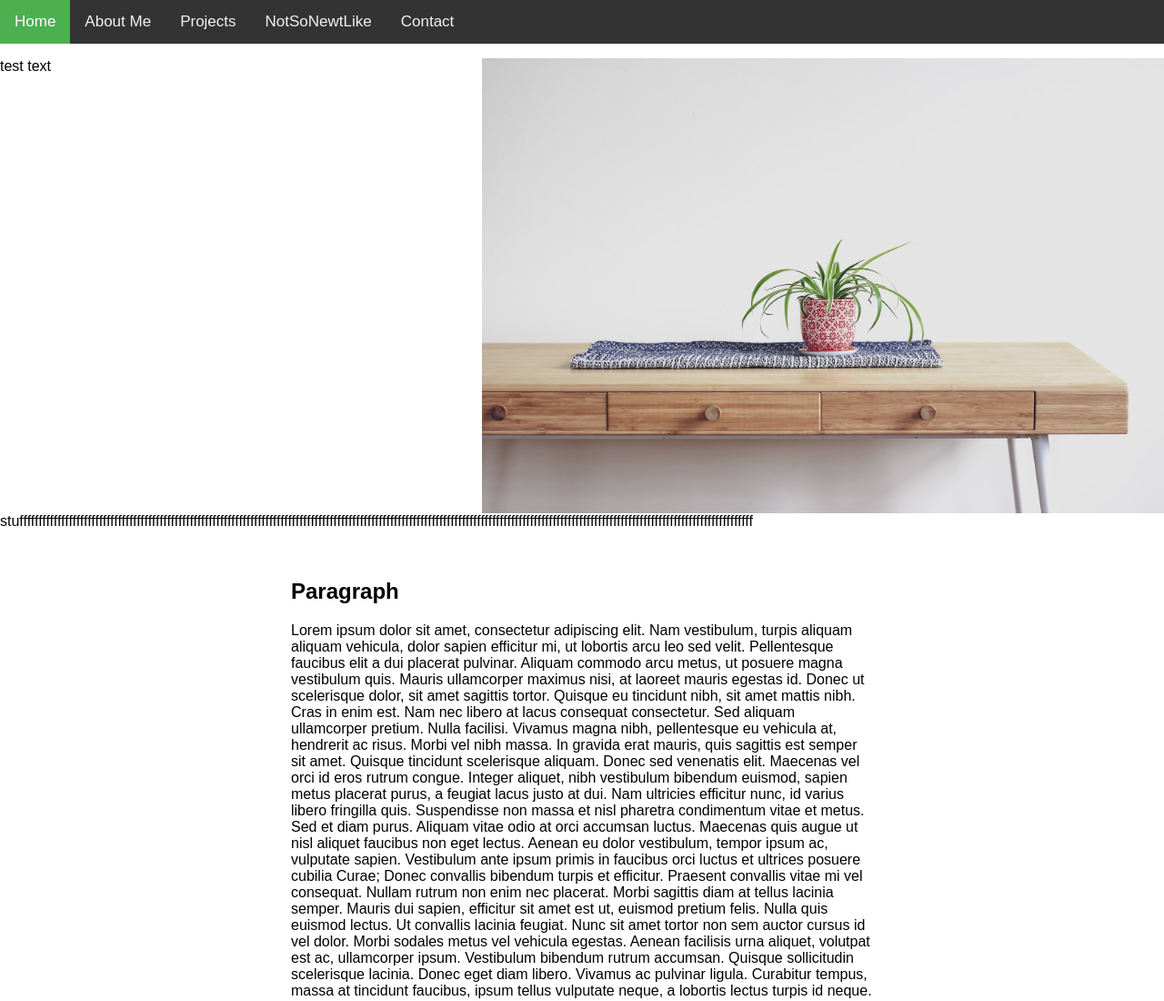
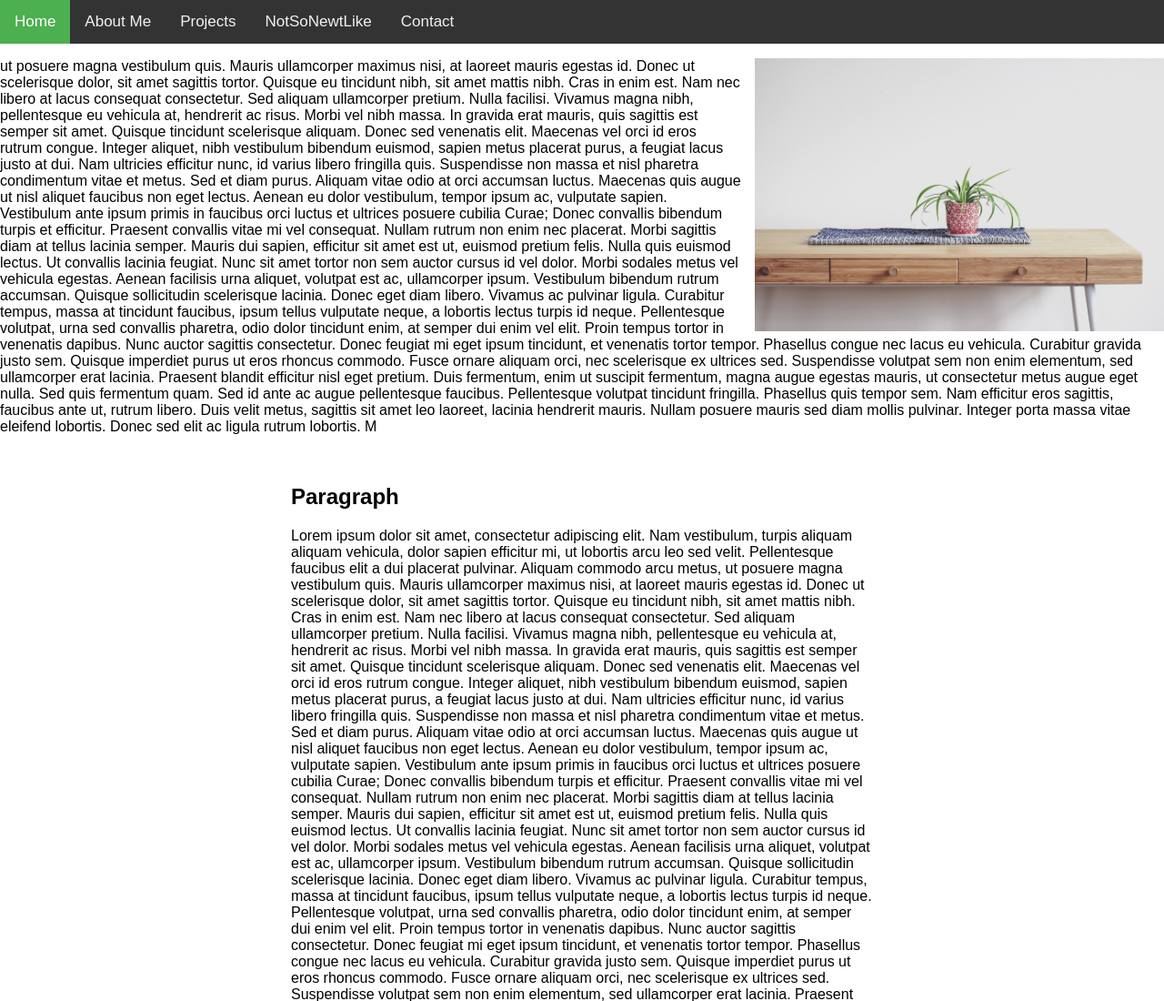
Before and after one commit to X1las/x1las.github.io, a plain HTML site: page index.html in a window 1280 px wide. Shown: the top 1100 px of the page at 91% size. Drawn offline with Linux system fonts and the light colour scheme.

Commit message:
updated text

```diff
--- a/index.html
+++ b/index.html
@@ -22,7 +22,18 @@
         <div>
             <img src="src/plantdesk.jpg" class="image-right">
 
-            <p>test text stuffffffffffffffffffffffffffffffffffffffffffffffffffffffffffffffffffffffffffffffffffffffffffffffffffffffffffffffffffffffffffffffffffffffffffffffffffffffffffffffffffffffffffffffffffffffffffffffffff</p>
+            <p> ut posuere magna vestibulum quis. Mauris ullamcorper maximus nisi, at laoreet mauris egestas id. Donec ut scelerisque dolor, sit amet sagittis tortor. Quisque eu tincidunt nibh, sit amet mattis nibh. Cras in enim est. Nam nec libero at lacus
+                consequat consectetur. Sed aliquam ullamcorper pretium. Nulla facilisi. Vivamus magna nibh, pellentesque eu vehicula at, hendrerit ac risus. Morbi vel nibh massa. In gravida erat mauris, quis sagittis est semper sit amet. Quisque tincidunt
+                scelerisque aliquam. Donec sed venenatis elit. Maecenas vel orci id eros rutrum congue. Integer aliquet, nibh vestibulum bibendum euismod, sapien metus placerat purus, a feugiat lacus justo at dui. Nam ultricies efficitur nunc, id varius
+                libero fringilla quis. Suspendisse non massa et nisl pharetra condimentum vitae et metus. Sed et diam purus. Aliquam vitae odio at orci accumsan luctus. Maecenas quis augue ut nisl aliquet faucibus non eget lectus. Aenean eu dolor vestibulum,
+                tempor ipsum ac, vulputate sapien. Vestibulum ante ipsum primis in faucibus orci luctus et ultrices posuere cubilia Curae; Donec convallis bibendum turpis et efficitur. Praesent convallis vitae mi vel consequat. Nullam rutrum non enim
+                nec placerat. Morbi sagittis diam at tellus lacinia semper. Mauris dui sapien, efficitur sit amet est ut, euismod pretium felis. Nulla quis euismod lectus. Ut convallis lacinia feugiat. Nunc sit amet tortor non sem auctor cursus id vel
+                dolor. Morbi sodales metus vel vehicula egestas. Aenean facilisis urna aliquet, volutpat est ac, ullamcorper ipsum. Vestibulum bibendum rutrum accumsan. Quisque sollicitudin scelerisque lacinia. Donec eget diam libero. Vivamus ac pulvinar
+                ligula. Curabitur tempus, massa at tincidunt faucibus, ipsum tellus vulputate neque, a lobortis lectus turpis id neque. Pellentesque volutpat, urna sed convallis pharetra, odio dolor tincidunt enim, at semper dui enim vel elit. Proin tempus
+                tortor in venenatis dapibus. Nunc auctor sagittis consectetur. Donec feugiat mi eget ipsum tincidunt, et venenatis tortor tempor. Phasellus congue nec lacus eu vehicula. Curabitur gravida justo sem. Quisque imperdiet purus ut eros rhoncus
+                commodo. Fusce ornare aliquam orci, nec scelerisque ex ultrices sed. Suspendisse volutpat sem non enim elementum, sed ullamcorper erat lacinia. Praesent blandit efficitur nisl eget pretium. Duis fermentum, enim ut suscipit fermentum, magna
+                augue egestas mauris, ut consectetur metus augue eget nulla. Sed quis fermentum quam. Sed id ante ac augue pellentesque faucibus. Pellentesque volutpat tincidunt fringilla. Phasellus quis tempor sem. Nam efficitur eros sagittis, faucibus
+                ante ut, rutrum libero. Duis velit metus, sagittis sit amet leo laoreet, lacinia hendrerit mauris. Nullam posuere mauris sed diam mollis pulvinar. Integer porta massa vitae eleifend lobortis. Donec sed elit ac ligula rutrum lobortis. M</p>
         </div>
 
         <div class="content">
--- a/styles/styles.css
+++ b/styles/styles.css
@@ -35,7 +35,7 @@ body {
 }
 
 .image-right {
-    height: 500px;
+    height: 300px;
     width: auto;
     float: right;
     margin-left: 15px;
```
